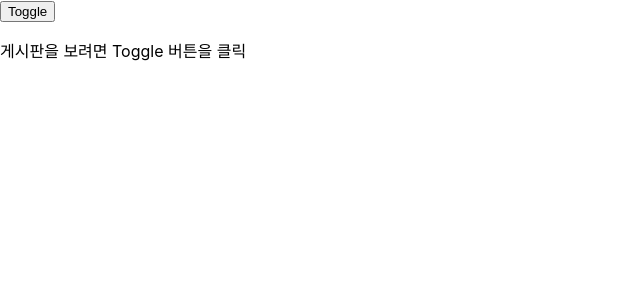
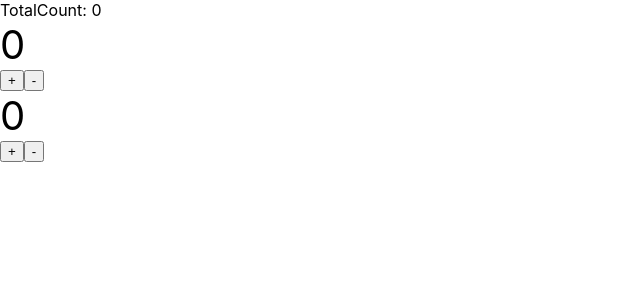
Before and after one commit to Hani-Asi/SWTEC, a React (Create React App) app in the folder Programers/0808/asis2-app/: page / in a window 1280 px wide. Shown: the top 300 px of the page, without its empty margins (0-640 px from the left). Built offline with nearby package versions, Linux system fonts and the light colour scheme.

Commit message:
[0808] react 상태와 이벤트 바인딩

```diff
--- a/Programers/0808/asis2-app/src/App.js
+++ b/Programers/0808/asis2-app/src/App.js
@@ -1,50 +1,25 @@
-/*  분기와 반복
-    1. 컴포넌트는 JSX를 반환하는 "함수"이다.
-    2. 함수 내에서 JSX를 처리하는 과정에서 분기와 반복을 사용할 수 있다.
-    3. JSX 내에서 if와 for와 같은 반복문 사용이 어렵기 때문에 편의를 위해서
-       표현식인 삼항연산자와 map, filter 등을 사용한다.
+/*  요구사항
+    1. Counter 컴포넌트 구현
+    2. 모든 Counter 컴포넌트의 합 구하기
 */
 
 import { useState } from 'react'
-import Board from './components/Board'
+import Counter from './components/Counter'
 
 export default function App() {
-  const [visible, setVisible] = useState(false)
+  const [totalCount, setTotalCount] = useState(0)
 
-  const articles =[
-    {
-      id: 1,
-      title: 'hello there',
-      author: 'ㅁㄴ'
-    },
-    {
-      id: 2,
-      title: 'hi',
-      author: 'ㅇㄹ'
-    },
-  ]
-
-  return <div>
-    {/*
-    <button onClick={() => setVisible(!visible)}>Toggle</button>
-    {visible && (
-      <h1>논리곱 연산자를 통해 쉽게 JSX 렌더링 여부를 결정할 수 있다.</h1>
-    )}*/}
-
-    {/*
-    <button onClick={() => setVisible(!visible)}>Toggle</button>
-    {visible ? (
-      <h1>삼항 연산자를 통해 쉽게 JSX 렌더링 여부를 결정할 수 있다.</h1>
-    ) : null}*/}
-
-    <button onClick={() => setVisible(!visible)}>Toggle</button>
-    {visible && (
-      <h1>삼항 연산자를 통해 쉽게 JSX 렌더링 여부를 결정할 수 있다.</h1>
-    )}
-    {visible ? (
-      <Board articles={articles}/>
-    ) : (
-      <p>게시판을 보려면 Toggle 버튼을 클릭</p>
-    )}
-  </div>
+  return (
+    <div>
+      TotalCount: {totalCount}
+      <Counter
+        onIncrease={(count) => {setTotalCount(totalCount + 1)}}
+        onDecrease={(count) => {setTotalCount(totalCount - 1)}}
+      />
+      <Counter
+        onIncrease={(count) => {setTotalCount(totalCount + 1)}}
+        onDecrease={(count) => {setTotalCount(totalCount - 1)}}
+      />
+    </div>
+  )
 }
--- a/Programers/0808/asis2-app/src/components/Board.js
+++ /dev/null
@@ -1,23 +0,0 @@
-import PropTypes from "prop-types"
-
-const Board = ({ articles }) => {
-   return (
-      <div>
-         <h1>Board</h1>
-
-         <ul>
-            {articles.map(article => (
-               <li key={article.id}>
-                  {article.id} | {article.title} | {article.author}
-               </li>
-            ))}
-         </ul>
-      </div>
-   )
-}
-
-Board.protoTypes = {
-   articles: PropTypes.array,
-}
-
-export default Board
--- /dev/null
+++ b/Programers/0808/asis2-app/src/components/Counter/index.js
@@ -0,0 +1,35 @@
+/* Counter 컴포넌트의 기능
+   1. 증감하는 기능
+   2. 부모 컴포넌트에게 메세지를 전달하는 기능
+*/
+
+import { useState } from 'react'
+import PropTypes from 'prop-types'
+
+export default function Counter({ onIncrease, onDecrease }) {
+   const [count, setCount] = useState(0)
+
+   const handleIncrease = () => {
+      setCount(count + 1)
+      if (onIncrease) onIncrease(count + 1)
+   }
+
+   const handleDecrease = () => {
+      setCount(count - 1)
+      if (onDecrease) onDecrease(count - 1)
+   }
+
+   return (
+      <div>
+         <span style={{ fontSize: 40 }}>{count}</span>
+         <br />
+         <button onClick={handleIncrease}>+</button>
+         <button onClick={handleDecrease}>-</button>
+      </div>
+   )
+}
+
+Counter.prototype = {
+   onIncrease: PropTypes.func,
+   onDecrease: PropTypes.func,
+}
```
